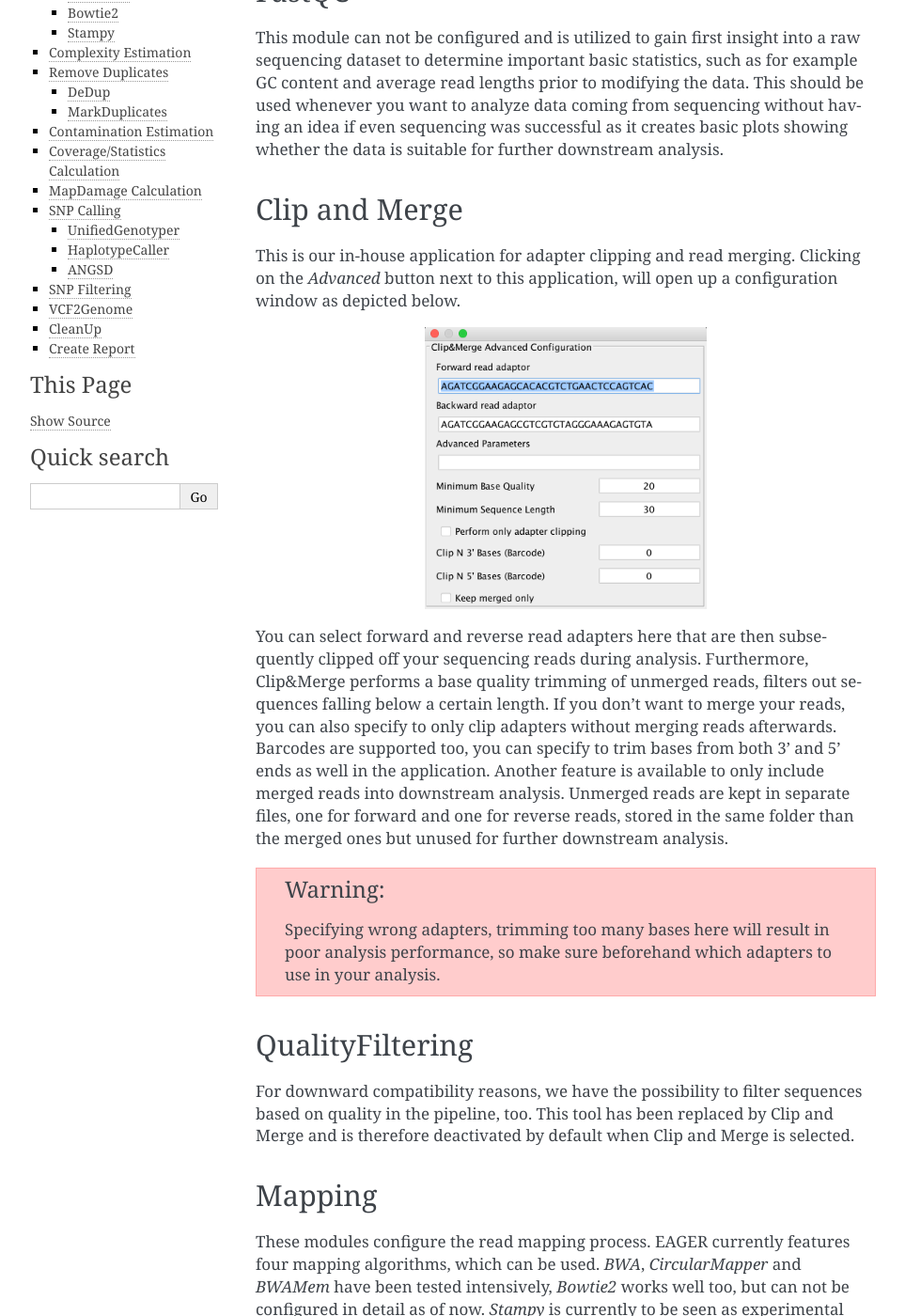
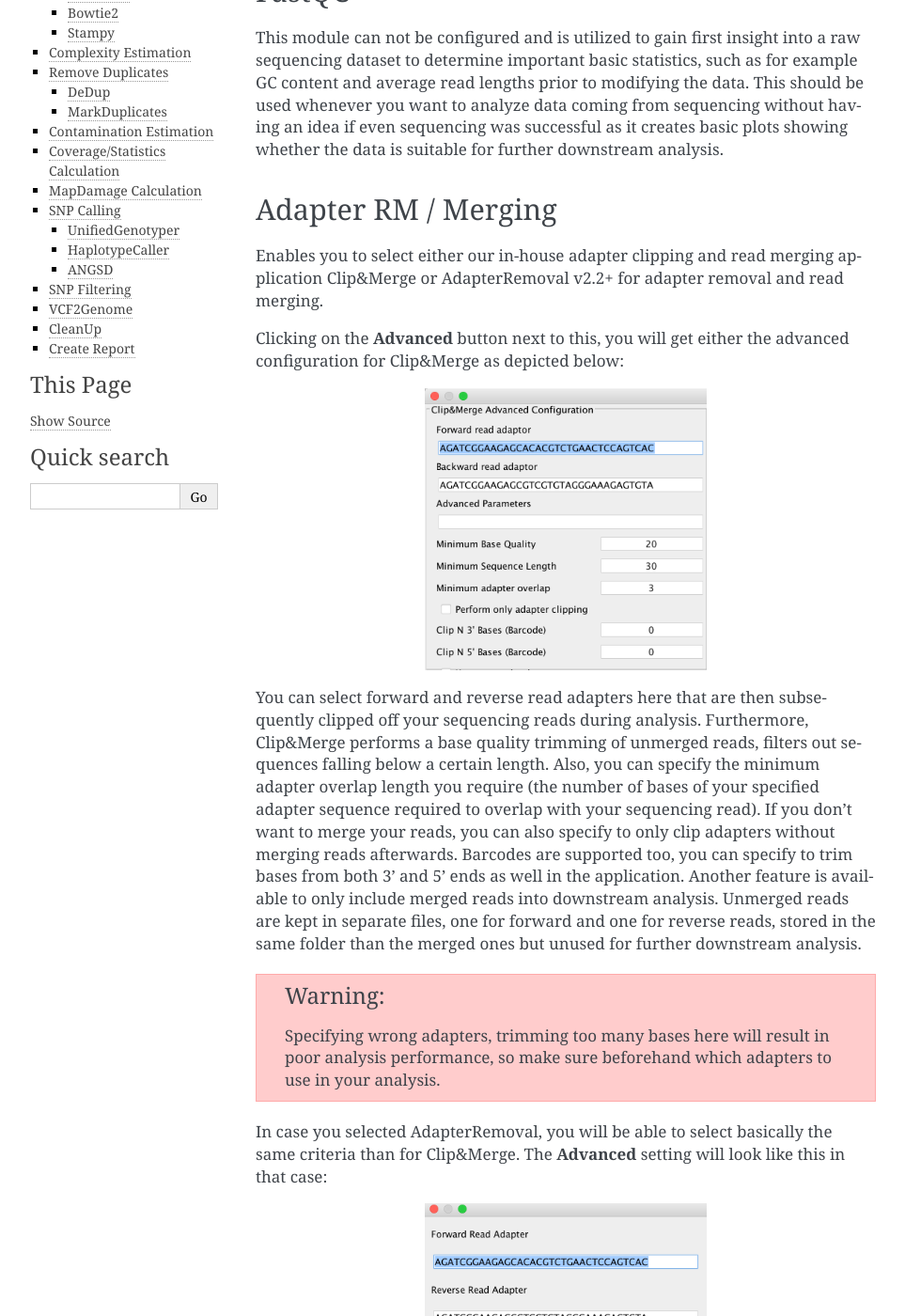
Before and after one commit to apeltzer/EAGER-GUI, a Sphinx documentation site: the page built from docs/contents/moduledescription.rst, in a window 1280 px wide and 1400 px high, scrolled down 259 px. Shown: the whole window at 94% size, without its empty margins (148-1111 px from the left). Built offline with Sphinx 7.4.7, drawn with Linux system fonts in a browser that asks for light colours; some of the changed text lies outside the part shown.

Commit message:
Updated Documentation for including adapterremoval, too.

```diff
--- a/docs/contents/moduledescription.rst
+++ b/docs/contents/moduledescription.rst
@@ -9,22 +9,31 @@ FastQC
 
 This module can not be configured and is utilized to gain first insight into a raw sequencing dataset to determine important basic statistics, such as for example GC content and average read lengths prior to modifying the data. This should be used whenever you want to analyze data coming from sequencing without having an idea if even sequencing was successful as it creates basic plots showing whether the data is suitable for further downstream analysis.
 
-Clip and Merge
---------------
+Adapter RM / Merging
+--------------------
 
-This is our in-house application for adapter clipping and read merging. Clicking on the *Advanced* button next to this application, will open up a configuration window as depicted below.
+Enables you to select either our in-house adapter clipping and read merging application Clip&Merge or AdapterRemoval v2.2+ for adapter removal and read merging.
+
+Clicking on the **Advanced** button next to this, you will get either the advanced configuration for Clip&Merge as depicted below:
 
 .. image:: images/modules/01_clipandmerge.png
     :width: 300px
     :height: 300px
     :align: center
 
-You can select forward and reverse read adapters here that are then subsequently clipped off your sequencing reads during analysis. Furthermore, Clip&Merge performs a base quality trimming of unmerged reads, filters out sequences falling below a certain length. If you don't want to merge your reads, you can also specify to only clip adapters without merging reads afterwards. Barcodes are supported too, you can specify to trim bases from both 3' and 5' ends as well in the application. Another feature is available to only include merged reads into downstream analysis. Unmerged reads are kept in separate files, one for forward and one for reverse reads, stored in the same folder than the merged ones but unused for further downstream analysis.
+You can select forward and reverse read adapters here that are then subsequently clipped off your sequencing reads during analysis. Furthermore, Clip&Merge performs a base quality trimming of unmerged reads, filters out sequences falling below a certain length. Also, you can specify the minimum adapter overlap length you require (the number of bases of your specified adapter sequence required to overlap with your sequencing read). If you don't want to merge your reads, you can also specify to only clip adapters without merging reads afterwards. Barcodes are supported too, you can specify to trim bases from both 3' and 5' ends as well in the application. Another feature is available to only include merged reads into downstream analysis. Unmerged reads are kept in separate files, one for forward and one for reverse reads, stored in the same folder than the merged ones but unused for further downstream analysis.
 
 .. warning::
 
   Specifying wrong adapters, trimming too many bases here will result in poor analysis performance, so make sure beforehand which adapters to use in your analysis.
 
+
+In case you selected AdapterRemoval, you will be able to select basically the same criteria than for Clip&Merge. The **Advanced** setting will look like this in that case:
+
+.. image:: images/modules/01_adapterremoval.png
+    :width: 300px
+    :height: 300px
+    :align: center
 
 QualityFiltering
 ----------------
```
Also changed, not shown: docs/contents/images/modules/01_adapterremoval.png (added), docs/contents/images/modules/01_clipandmerge.png.
